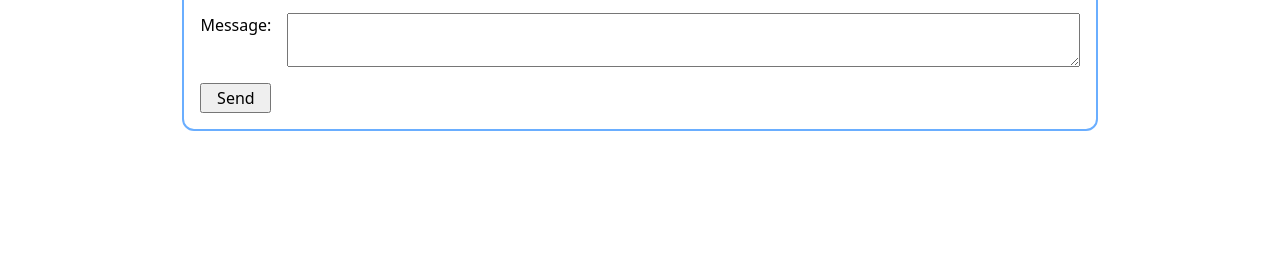
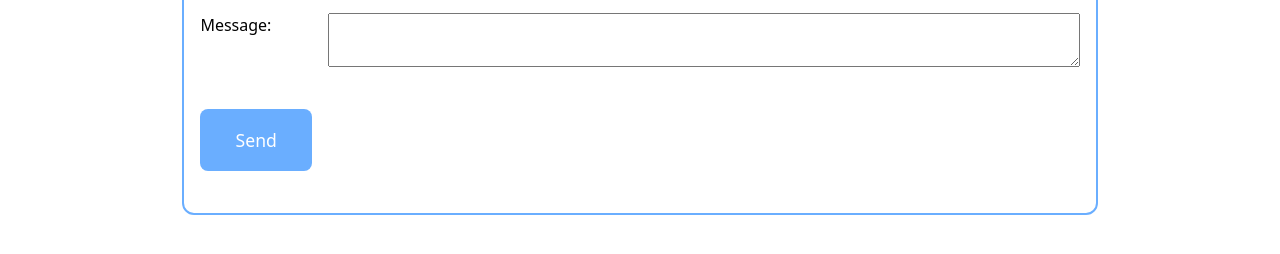
Before and after one commit to CaseySo/portfolio, a plain HTML site: page contact/index.html in a window 1280 px wide. Shown: the part 194-448 px from the top of the page. Drawn offline with Linux system fonts and the light colour scheme.

Commit message:
Update style.css

```diff
--- a/style.css
+++ b/style.css
@@ -104,3 +104,21 @@ html {
 .color-scheme select {
   font-family: inherit;
 }
+button {
+  background-color: var(--color-accent);
+  color: white;
+  font: inherit;
+  border: none;
+  border-radius: 8px;
+  padding: 1em 2em;
+  font-size: 1.1rem;
+  cursor: pointer;
+  transition: background-color 0.3s, transform 0.2s;
+  display: block;
+  margin: 1.5em auto;
+}
+
+button:hover {
+  background-color: color-mix(in oklch, var(--color-accent), black 15%);
+  transform: scale(1.05);
+}
```
